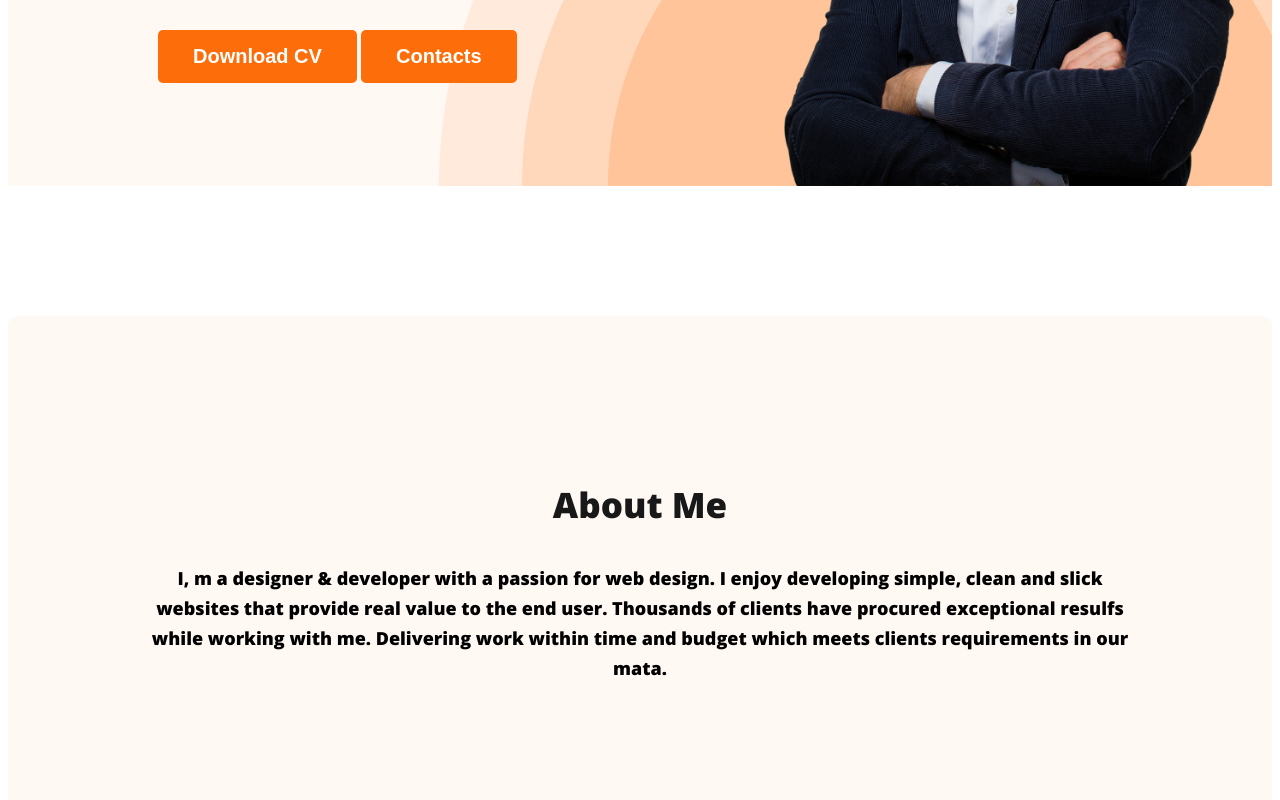
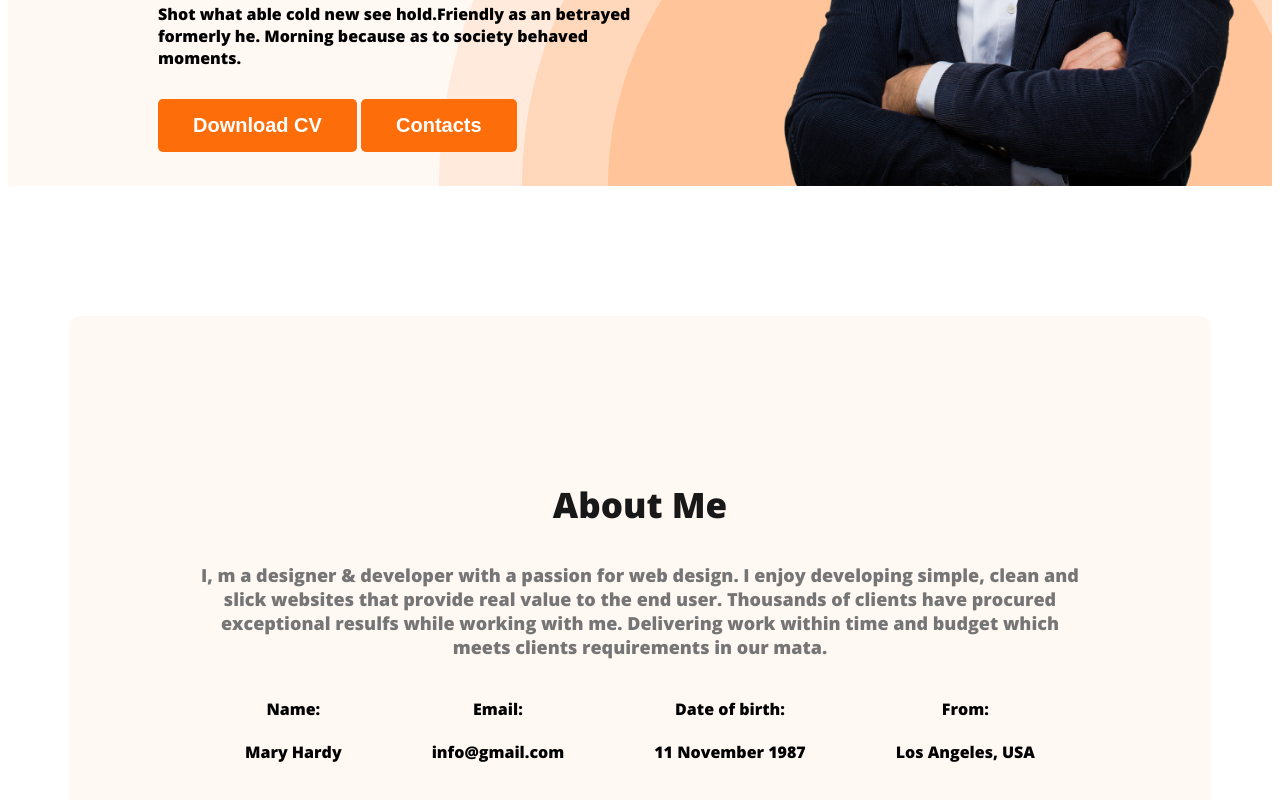
Before and after one commit to Nazmul5691/Dev-portfolio, a plain HTML site: page index.html in a window 1280 px wide. Shown: the part 582-1382 px from the top of the page. Drawn offline with nearby package versions, Linux system fonts and the light colour scheme.

Commit message:
added about information

```diff
--- a/index.html
+++ b/index.html
@@ -36,7 +36,27 @@
     <main>
         <section class="about">
             <h3 class="section-title">About Me</h3>
-            <p class="section-descrioption">I, m a designer & developer with a passion for web design. I enjoy developing simple, clean and slick websites that provide real value to the end user. Thousands of clients have procured exceptional resulfs while working with me. Delivering work within time and budget which meets clients requirements in our mata. </p>
+            <p class="section-description">I, m a designer & developer with a passion for web design. I enjoy developing simple, clean and slick websites that provide real value to the end user. Thousands of clients have procured exceptional resulfs while working with me. Delivering work within time and budget which meets clients requirements in our mata. </p>
+
+
+            <div class="about-info-container">
+                <div class="about-info">
+                    <h4 class="info-title">Name:</h4>
+                    <p class="info-description">Mary Hardy</p>
+                </div>
+                <div class="about-info">
+                    <h4 class="info-title">Email:</h4>
+                    <p class="info-description">info@gmail.com</p>
+                </div>
+                <div class="about-info">
+                    <h4 class="info-title">Date of birth:</h4>
+                    <p class="info-description">11 November 1987</p>
+                </div>
+                <div class="about-info">
+                    <h4 class="info-title">From:</h4>
+                    <p class="info-description">Los Angeles, USA</p>
+                </div>
+            </div>
         </section>
     </main>
     <footer>
--- a/portfolio.css
+++ b/portfolio.css
@@ -23,17 +23,15 @@ body{
     color: #181818;
     text-align: center;
     font-size: 35px;
-    font-style: normal;
     font-weight: 700;
 
 }
 
-.section-descrioption{
-    color: var#757575;
+.section-description{
+    color: #757575;
     text-align: center;
     font-size: 18px;
-    font-weight: 400;
-    line-height: 30px;
+
 }
 /* nav related styles */
 nav{
@@ -94,16 +92,27 @@ nav a{
 
 }
 .banner-content{
-    max-width: 550px;
+    max-width: 500px;
 }
 
 /* main section style */
-
+main{
+    max-width: 1140px;
+    margin: 0 auto;
+    max-height: 550px;
+}
 
 /* about section style  */
 .about{
     padding: 130px;
     border-radius: 10px;
     background: #FFF8F3;
-    margin-top: 130px;
+    margin: 130px 0;
 }
+.about-info-container{
+    display: flex;
+    justify-content: space-around;
+}
+.about-info{
+    text-align: center;
+}
```
